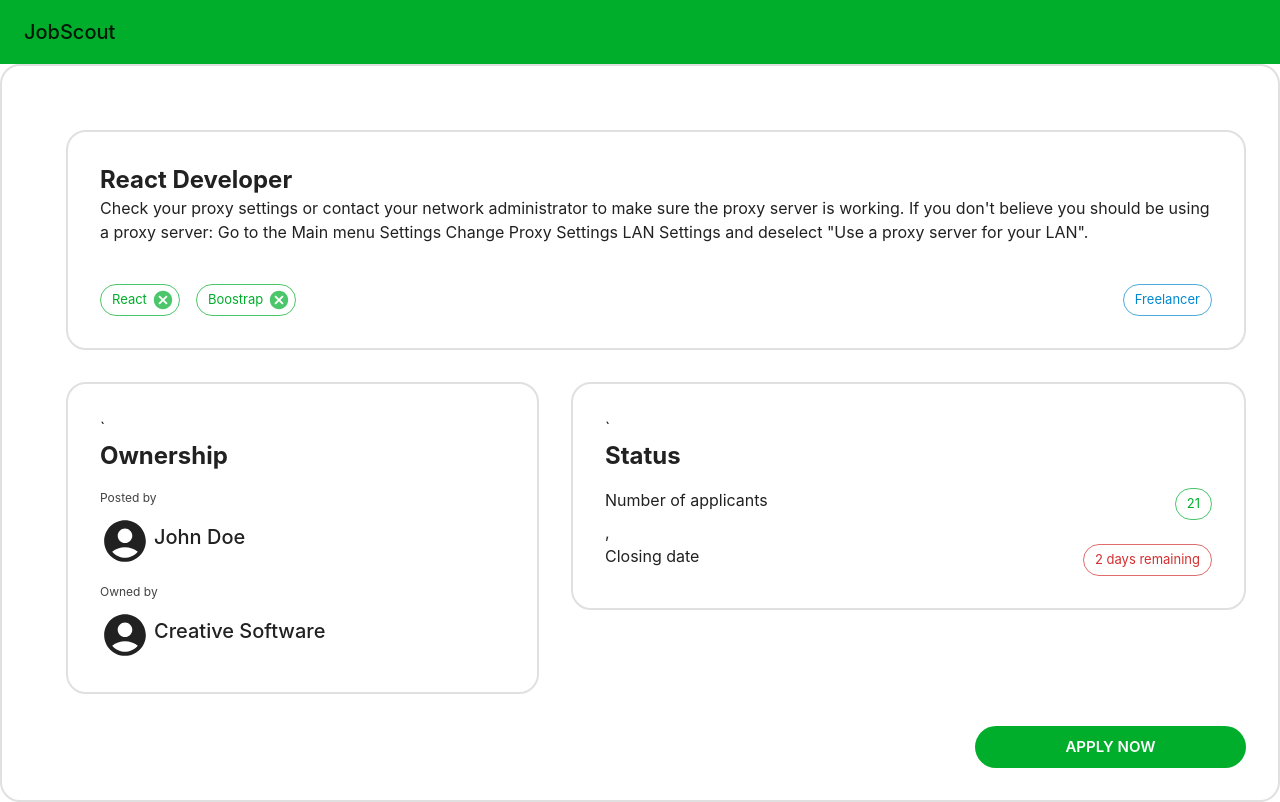
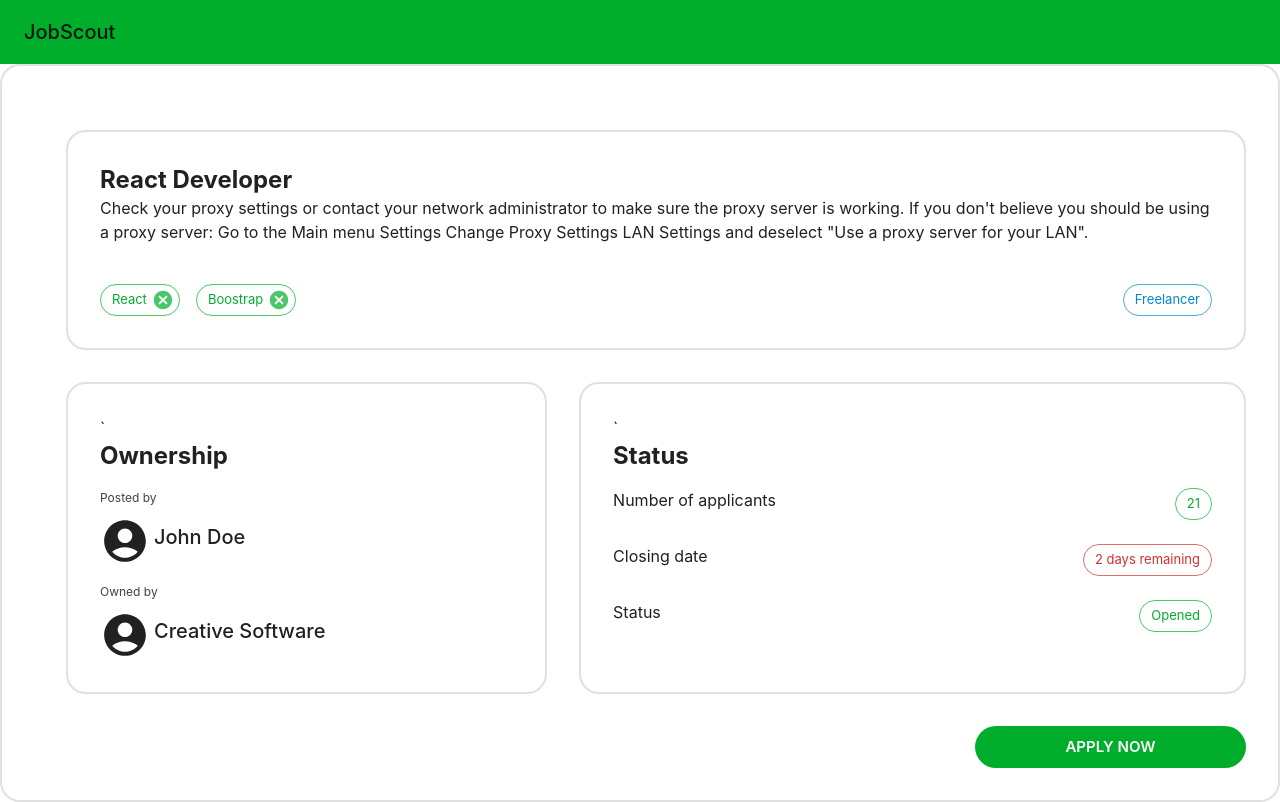
Before and after one commit to zetcco/jobscout-frontend, a React (Create React App) app: page /posts/1 in a window 1280 px wide. Built offline with nearby package versions, Linux system fonts and the light colour scheme.

Commit message:
Fixed spacing error, Added Availability status for the Job Status panel

```diff
--- a/src/components/SmallPanel.jsx
+++ b/src/components/SmallPanel.jsx
@@ -4,9 +4,9 @@ import { Typography} from "@mui/material";
 import { BasicCard } from "./BasicCard";
 
 
-const SmallPanel = ({mainTitle ,children}) => {
+const SmallPanel = ({mainTitle ,children, sx}) => {
     return (
-        <BasicCard>
+        <BasicCard sx={sx}>
             <Stack direction={'column'} spacing={2}>
         `       <Stack>
                         <Typography variant='h5'>{ mainTitle }</Typography>
--- a/src/components/job_postings/post/Status.jsx
+++ b/src/components/job_postings/post/Status.jsx
@@ -4,7 +4,7 @@ import Chip from '@mui/material/Chip';
 
 export const Status = () => {
     return (
-            <Stack direction={'column'}>
+            <Stack direction={'column'} spacing={3}>
                 <Stack direction={'row'} justifyContent='space-between'>
                     <Box>
                         <Typography>Number of applicants</Typography>
@@ -12,7 +12,7 @@ export const Status = () => {
                     <Box>
                     <Chip label="21" variant="outlined" color='primary'/>
                     </Box>
-                </Stack>,
+                </Stack>
                 <Stack direction={'row'} justifyContent='space-between'>
                     <Box>
                         <Typography>Closing date</Typography>
@@ -21,6 +21,14 @@ export const Status = () => {
                         <Chip label="2 days remaining" variant="outlined" color='error'/>
                     </Box>
                 </Stack>
+                <Stack direction={'row'} justifyContent='space-between'>
+                    <Box>
+                        <Typography>Status</Typography>
+                    </Box>
+                    <Box>
+                        <Chip label="Opened" variant="outlined" color='success'/>
+                    </Box>
+                </Stack>
             </Stack>
 
      );
--- a/src/routes/feed/JobPost.jsx
+++ b/src/routes/feed/JobPost.jsx
@@ -1,6 +1,6 @@
 import SingleJobPost from "../../components/job_postings/SingleJobPost";
 import { Stack } from "@mui/system";
-import { Grid ,Button} from "@mui/material";
+import { Grid ,Button, Box} from "@mui/material";
 import SmallPanel from "../../components/SmallPanel";
 import { Status } from "../../components/job_postings/post/Status";
 import { Ownership } from "../../components/job_postings/post/Ownership";
@@ -15,17 +15,19 @@ export const JobPost = () => {
                         <Grid item xs = {12}>
                             <SingleJobPost/>
                         </Grid>
-                        <Grid item xs = {5}>
+                        <Grid item xs = {12}>
+                            <Stack direction={"row"} alignItems="stretch" justifyContent={"space-between"} spacing={4}>
                                 <SmallPanel
                                     mainTitle={'Ownership'}
                                     children={<Ownership/>}
+                                    sx={{ flexGrow: 1 }}
                                 />
-                        </Grid>
-                        <Grid item xs = {7}>
                                 <SmallPanel
                                     mainTitle={'Status'}
                                     children={<Status/>}
+                                    sx={{ flexGrow: 2 }}
                                 />
+                            </Stack>
                         </Grid>
                         <Grid item xs = {9}>
                         </Grid>
```
Lines whose indentation alone changed are shown as unchanged.
